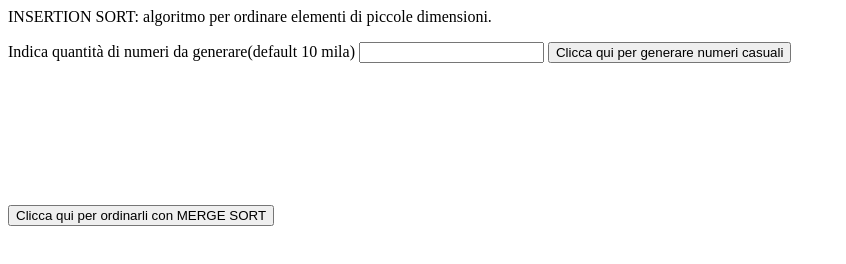
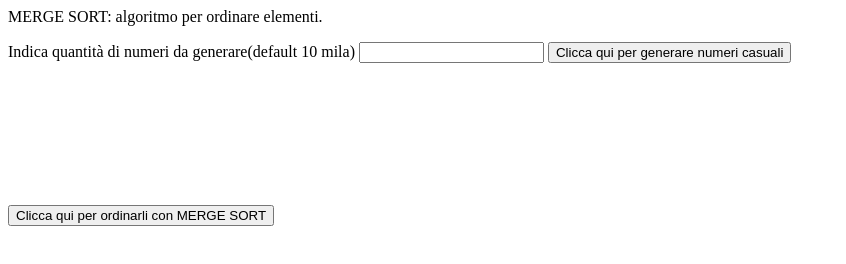
Before and after one commit to KristianLentino99/Esercizi-algoritmi, a plain HTML site: page merge-sort/index.html in a window 1280 px wide. Shown: the whole page, without its empty margins (0-846 px from the left). Drawn offline with Linux system fonts and the light colour scheme.

Commit message:
correzione testi e commenti

```diff
--- a/merge-sort/index.html
+++ b/merge-sort/index.html
@@ -1,5 +1,5 @@
 <div>
-    <p>INSERTION SORT: algoritmo per ordinare elementi di piccole dimensioni.</p>
+    <p>MERGE SORT: algoritmo per ordinare elementi.</p>
 
     <label for="numbers">Indica quantità di numeri da generare(default 10 mila)</label>
     <input type="number" name="numbers" id="numbers">
@@ -41,20 +41,21 @@
 
 
     function mergeSort (unsortedArray) {
-        // No need to sort the array if the array only has one element or empty
+
+        // se l'array ha solo 1 elemento o è vuoto non ha senso ordinarlo
         if (unsortedArray.length <= 1) {
 
             return unsortedArray;
         }
 
-        // In order to divide the array in half, we need to figure out the middle
+        // prendiamo l'elemento in mezzo
         const middle = Math.floor(unsortedArray.length / 2);
 
-        // This is where we will be dividing the array into left and right
+        // dividiamo l'array in due
         const left = unsortedArray.slice(0, middle);
         const right = unsortedArray.slice(middle);
 
-        // Using recursion to combine the left and right
+        // combiniamo i due nuovi array usando la ricorsione
         let result = merge(
             mergeSort(left), mergeSort(right)
         );
```
